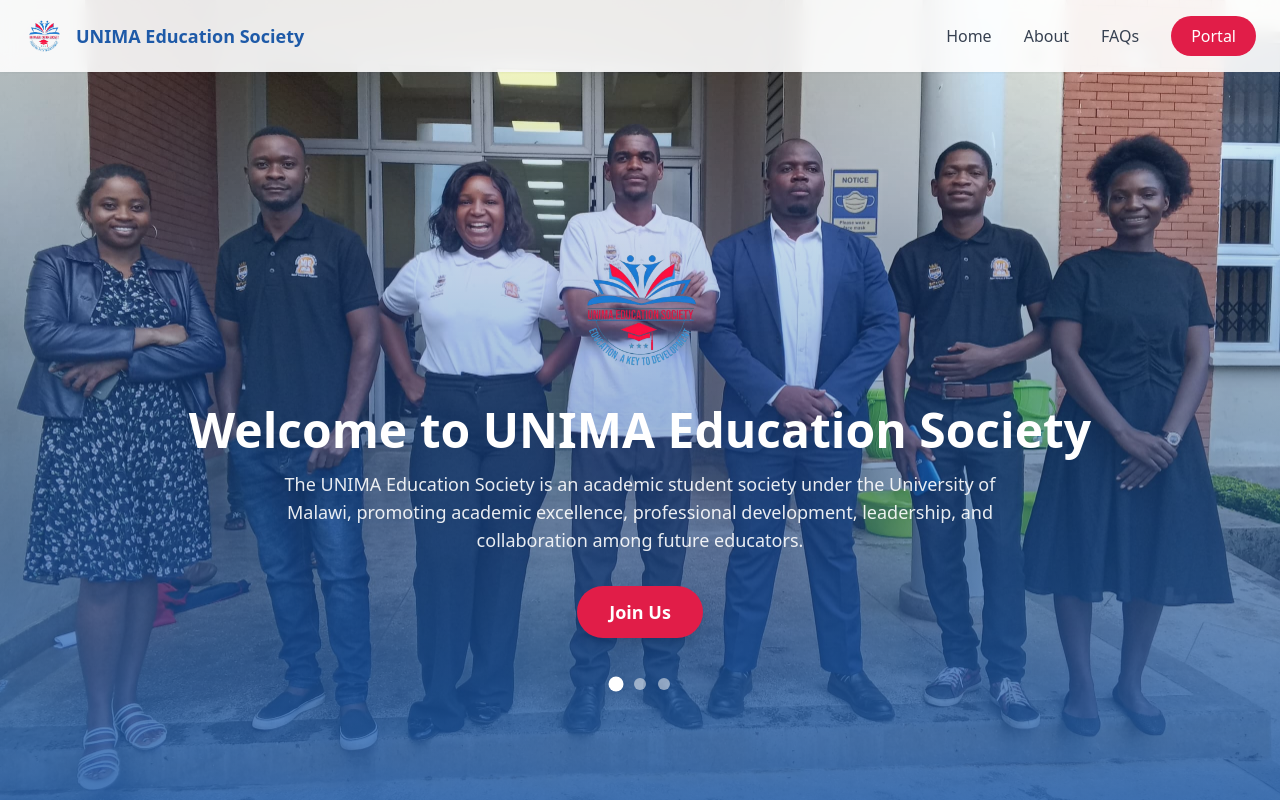
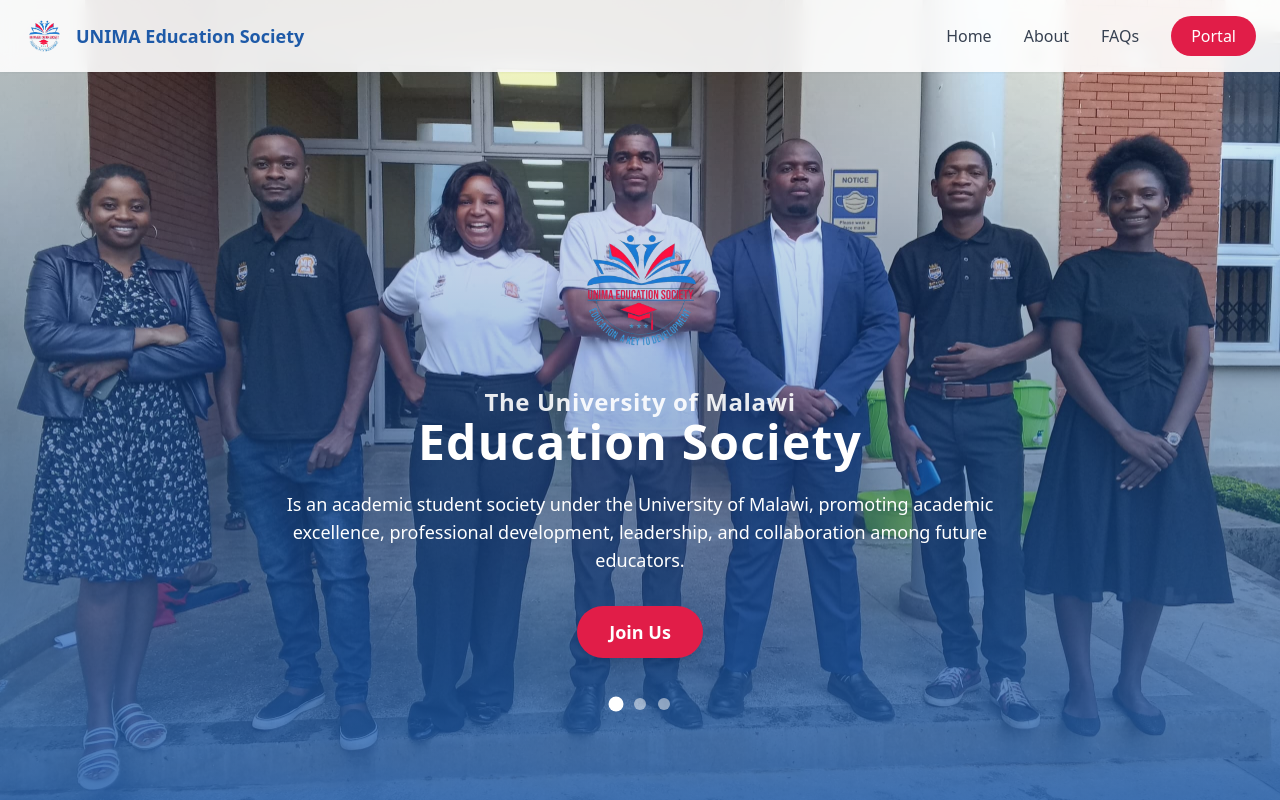
Before and after one commit to smasauko/unima-edu-society, a React (Vite) app: page / in a window 1280 px wide. Shown: the top 800 px of the page. Built offline with nearby package versions, Linux system fonts and the light colour scheme; no server answers.

Commit message:
changed hero

```diff
--- a/src/components/Hero.jsx
+++ b/src/components/Hero.jsx
@@ -58,12 +58,18 @@
           className="w-36 mb-6"
         />
 
-        <h1 className="text-3xl text-white/88 md:text-5xl font-bold mb-4">
-          Welcome to UNIMA Education Society
-        </h1>
+        <div className="max-w-3xl mx-auto">
+            <h3 className="text-xl md:text-2xl font-semibold text-white/90 tracking-wide">
+              The University of Malawi
+            </h3>
 
-        <p className="max-w-3xl mx-auto text-lg text-white/90">
-          The UNIMA Education Society is an academic student society under the
+            <h1 className="text-3xl md:text-5xl font-bold text-white tracking-wide">
+              Education Society
+            </h1>
+        </div>
+            <br />
+        <p className="max-w-3xl mx-auto text-lg text-white">
+          Is an academic student society under the
           University of Malawi, promoting academic excellence, professional
           development, leadership, and collaboration among future educators.
         </p>
```
